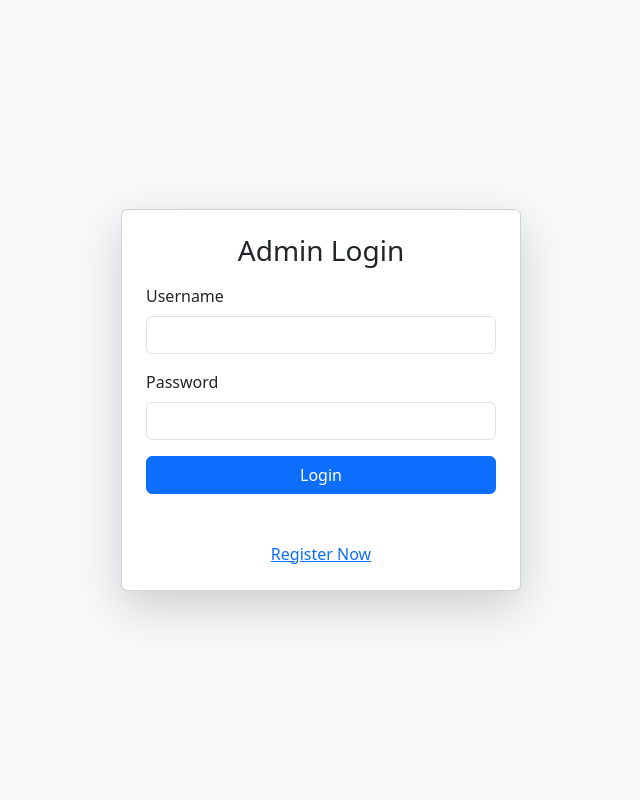
After one commit to emmauopeople/Sgfb, a Node server app: page /admin in a window 1280 px wide. The commit adds this page. Shown: the whole page, without its empty margins (319-959 px from the left). Run offline with Node 20, Linux system fonts and the light colour scheme; some libraries are stand-ins or nearby versions.

Commit message:
admin login

```diff
--- a/app.js
+++ b/app.js
@@ -6,6 +6,7 @@ import { fileURLToPath } from 'url';
 import adminRouter from './routes/admin.js';
 dotenv.config();
 import expressLayouts from 'express-ejs-layouts';
+import session from 'express-session';
 const app = express();
 
 // Middleware
@@ -22,6 +23,15 @@ app.use(express.static(path.join(__dirname, 'public')));
 app.set('view engine', 'ejs');
 app.set('views', path.join(__dirname, 'views'));
 
+// Session control
+
+app.use(session({
+  secret: 'sgfb_secret_key',       // use environment variable in production
+  resave: false,
+  saveUninitialized: false,
+  cookie: { maxAge: 1000 * 60 * 60 }  // 1 hour
+}));
+
 
 
 app.use(expressLayouts);
@@ -31,6 +41,18 @@ app.set('layout', 'layouts/admin_dashboard'); // default layout
 
 // Routes
 app.use('/products', productsRouter);
+
+
+
+// admin login page and registdration
+app.get("/admin", (req, res) => {
+  res.render('admin/admin_login', { layout: false });
+});
+
+import adminAuthRouter from './routes/admin_auth.js';
+app.use('/admin-auth', adminAuthRouter);
+
+
 
 // Root route (home page for now)
 app.get('/', (req, res) => {
@@ -44,6 +66,8 @@ app.get('/', (req, res) => {
 app.use('/admin', adminRouter);
 
 
+
+
 // Start the server
 const PORT = process.env.PORT || 3000;
 app.listen(PORT, () => {
--- a/package.json
+++ b/package.json
@@ -9,10 +9,12 @@
   },
   "dependencies": {
     "axios": "^1.9.0",
+    "bcrypt": "^5.1.1",
     "dotenv": "^16.5.0",
     "ejs": "^3.1.10",
     "express": "^4.18.2",
     "express-ejs-layouts": "^2.5.1",
+    "express-session": "^1.18.1",
     "multer": "^1.4.5-lts.2",
     "mysql2": "^3.4.1",
     "pdfkit": "^0.17.0"
--- /dev/null
+++ b/public/js/admin_login.js
@@ -0,0 +1,63 @@
+// Handle Admin Registration
+document.getElementById('adminRegisterForm')?.addEventListener('submit', async (e) => {
+    e.preventDefault();
+
+
+    const full_name = document.getElementById('fullName').value;
+    const username = document.getElementById('registerUsername').value;
+    const email = document.getElementById('registerEmail').value;
+    const password = document.getElementById('registerPassword').value;
+    const confirmPassword = document.getElementById('confirmPassword').value;
+
+    if (password !== confirmPassword) {
+      document.getElementById('registerResponseMessage').innerHTML =
+        '<span class="text-danger">❌ Passwords do not match.</span>';
+      return;
+    }
+
+    try {
+      const res = await axios.post('/admin-auth/register', {
+        full_name,
+        username,
+        email,
+        password
+      });
+      document.getElementById('registerResponseMessage').innerHTML =
+        `<span class="text-success">✅ ${res.data.message}</span>`;
+
+      document.getElementById('adminRegisterForm').reset();
+
+    } catch (err) {
+      document.getElementById('registerResponseMessage').innerHTML =
+        `<span class="text-danger">❌ ${err.response.data.message}</span>`;
+    }
+  });
+
+  // handling logins
+
+  document.getElementById('loginForm').addEventListener('submit', async function (e) {
+    e.preventDefault();
+
+
+
+    const formData = new FormData(this);
+
+    try {
+
+      const response = await axios.post('/admin-auth/login', {
+        username: formData.get('username'),
+        password: formData.get('password')
+      });
+
+
+      if (response.data.success) {
+        // ✅ Redirect to admin dashboard
+        window.location.href = '/admin/register';
+      } else {
+        document.getElementById('loginMessage').textContent = response.data.message;
+      }
+    } catch (error) {
+      console.error(error);
+      document.getElementById('loginMessage').textContent = 'An error occurred. Please try again.';
+    }
+  });
--- /dev/null
+++ b/views/admin/admin_login.ejs
@@ -0,0 +1,88 @@
+<!DOCTYPE html>
+<html lang="en">
+<head>
+  <meta charset="UTF-8" />
+  <meta name="viewport" content="width=device-width, initial-scale=1.0" />
+  <title>Admin Login | SGFB</title>
+
+  <!-- Bootstrap CSS -->
+  <link href="https://cdn.jsdelivr.net/npm/bootstrap@5.3.3/dist/css/bootstrap.min.css" rel="stylesheet">
+  <!-- Custom CSS -->
+  <link rel="stylesheet" href="/css/style.css" />
+</head>
+<body class="bg-light d-flex align-items-center justify-content-center vh-100">
+
+  <div class="card p-4 shadow-lg" style="width: 100%; max-width: 400px;">
+    <h3 class="text-center mb-3">Admin Login</h3>
+
+    <form id="loginForm">
+      <div class="mb-3">
+        <label for="username" class="form-label">Username</label>
+        <input type="text" name="username" id="username" class="form-control" required />
+      </div>
+
+      <div class="mb-3">
+        <label for="password" class="form-label">Password</label>
+        <input type="password" name="password" id="password" class="form-control" required />
+      </div>
+
+      <div class="d-grid">
+        <button type="submit" class="btn btn-primary">Login</button>
+      </div>
+      <div id="loginMessage" class="mt-3 text-center"></div>
+    </form>
+
+    <div id="loginMessage" class="mt-3 text-center"></div>
+
+    <div class="text-center mt-3">
+      <a href="#" data-bs-toggle="modal" data-bs-target="#registerModal">Register Now</a>
+    </div>
+  </div>
+
+  <!-- Registration Modal -->
+  <div class="modal fade" id="registerModal" tabindex="-1" aria-labelledby="registerModalLabel" aria-hidden="true">
+    <div class="modal-dialog">
+      <div class="modal-content p-3">
+        <div class="modal-header">
+          <h5 class="modal-title" id="registerModalLabel">Admin Registration</h5>
+          <button type="button" class="btn-close" data-bs-dismiss="modal"></button>
+        </div>
+        <form id="adminRegisterForm" class="p-3">
+            <div class="mb-3">
+              <label for="fullName" class="form-label">Full Name</label>
+              <input type="text" class="form-control" id="fullName" name="full_name" required>
+            </div>
+            <div class="mb-3">
+              <label for="registerUsername" class="form-label">Username</label>
+              <input type="text" class="form-control" id="registerUsername" name="username" required>
+            </div>
+            <div class="mb-3">
+              <label for="registerEmail" class="form-label">Email</label>
+              <input type="email" class="form-control" id="registerEmail" name="email" required>
+            </div>
+            <div class="mb-3">
+              <label for="registerPassword" class="form-label">Password</label>
+              <input type="password" class="form-control" id="registerPassword" name="password" required>
+            </div>
+            <div class="mb-3">
+              <label for="confirmPassword" class="form-label">Confirm Password</label>
+              <input type="password" class="form-control" id="confirmPassword" required>
+            </div>
+            <input type="hidden" name="role" value="staff"> <!-- Optional, if not default -->
+            <div class="text-center">
+              <button type="submit" class="btn btn-primary">Register</button>
+              <div id="registerResponseMessage" class="mt-3 text-center"></div>
+            </div>
+          </form>
+      </div>
+    </div>
+  </div>
+
+  <!-- Bootstrap JS -->
+  <script src="https://cdn.jsdelivr.net/npm/bootstrap@5.3.3/dist/js/bootstrap.bundle.min.js"></script>
+  <!-- Axios -->
+  <script src="https://cdn.jsdelivr.net/npm/axios/dist/axios.min.js"></script>
+  <!-- Auth Script -->
+  <script src="/js/admin_login.js"></script>
+</body>
+</html>
--- a/views/partials/header.ejs
+++ b/views/partials/header.ejs
@@ -21,7 +21,7 @@
         </li>
         <li class="nav-item"><a class="nav-link active" href="/products/new">New Products</a></li>
         <li class="nav-item"><a class="nav-link active" href="/products/trending">Trending</a></li>
-        <li class="nav-item"><a class="nav-link" href="/login">Login</a></li>
+        <li class="nav-item"><a class="nav-link" href="/admin-auth/logout">Logout</a></li>
       </ul>
     </div>
   </div>
```
Also changed, not shown: routes/admin_auth.js (added, +141 -0 lines), views/customer/cologne.ejs (added, +41 -0 lines), views/customer/products.ejs (added, +41 -0 lines), public/images/product_image-1746578755689-406971170.jpeg (added), public/images/product_image-1746578875811-313560272.jpeg (added), public/images/product_image-1746578920298-413369455.jpeg (added), public/images/product_image-1746578971311-951465939.jpeg (added), 1 other file.
